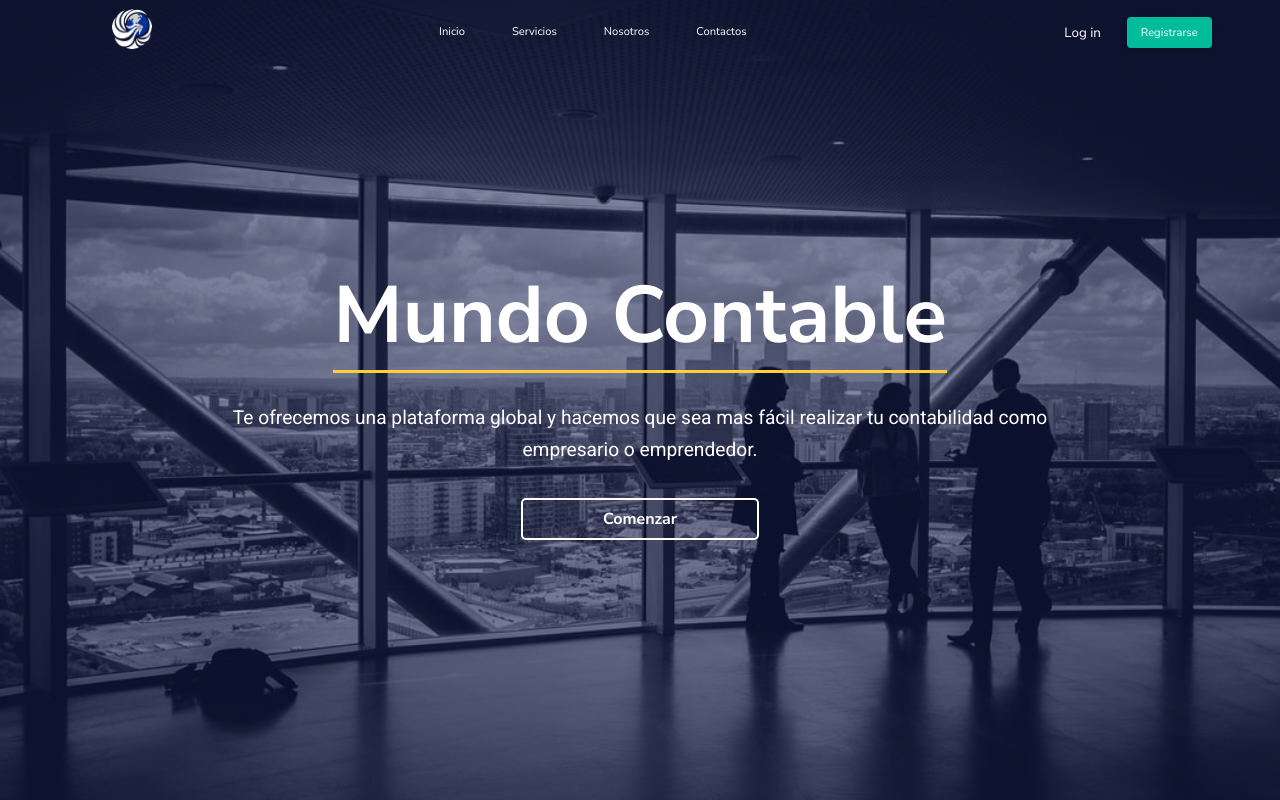
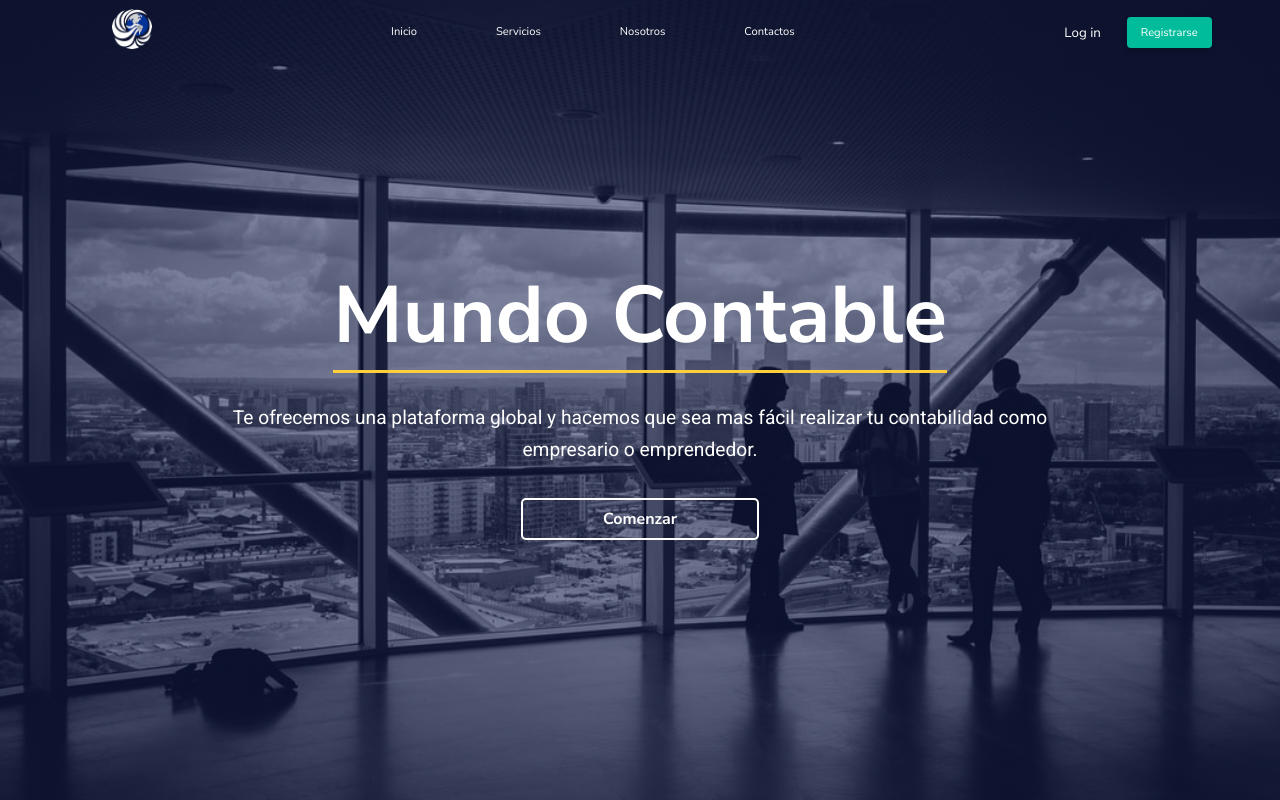
Before and after one commit to hardel99/mundo_contable, a React (Create React App) app: page / in a window 1280 px wide. Shown: the top 800 px of the page. Built offline with nearby package versions, Linux system fonts and the light colour scheme; no server answers.

Commit message:
change in navbar and navbar menu responsive

```diff
--- a/src/App.js
+++ b/src/App.js
@@ -7,7 +7,7 @@ import ForgotPassword from "./Components/Auth/restorePass";
 import PrivateRoute from "./app/auth/PrivateRoute";
 import { GlobalStyle } from "./Components/GlobalStyles";
 import Hero from "./Components/HeroSection";
-import Navbar from "./Components/Navbar/navbar";
+import Navbar from "./Components/navbar/navbar";
 import InfoSection from "./Components/InfoSection";
 import NotFound from "./Components/inexistentPage";
 import BrandSection from "./Components/BrandSection";
--- a/src/components/navbar/navbar.css
+++ b/src/components/navbar/navbar.css
@@ -76,8 +76,9 @@ li.mobile{
 
 .nav-links {
     color: white;
+    border-radius: 1px #ffff;
     text-decoration: none;
-    padding: 0.5rem 1rem;
+    padding: 0.5rem 2rem;
 }
 
 .nav-links-log {
@@ -170,13 +171,21 @@ li.mobile{
         width: 70%;
         margin: 0px auto;
         display: table;
-        border-bottom: 1px solid black;
+        border-bottom: 1px solid rgba(70, 156, 190, 0.836);
         font-size: 1.2em;
     }
 
     .nav-links:hover{
         background: none;
         box-shadow: none;
+    }
+
+    .nav-links::after{
+        display: none;
+    }
+
+    .nav-links:hover::after {
+        display: none;
     }
 
     .navbar-logo {
@@ -218,10 +227,11 @@ li.mobile{
         border-radius: 4px;
         width: 60%;
         height: 50px;
-        background: #1888ff;
+        background: #01bc9a;
         text-decoration: none;
         color: #fff;
         cursor: pointer;
+        box-shadow: 0 3px 6px 0 rgba(0, 0, 0, 0.80);
     }
 
     li.mobile > a{
```
Also changed, not shown: 1 other file (tests, documents, lock files or other folders).
